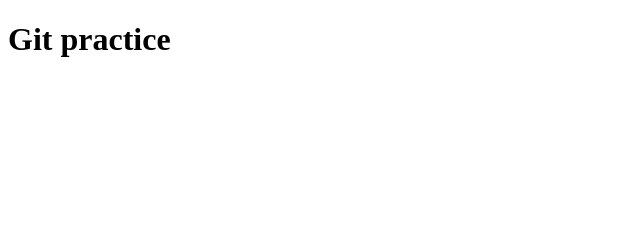
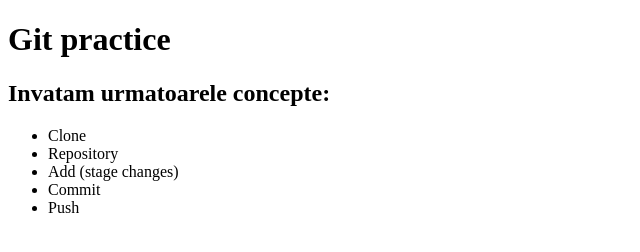
Before and after one commit to catalinpopusoi/fe12-git-practice, a plain HTML site: page index.html in a window 1280 px wide. Shown: the whole page, without its empty margins (0-640 px from the left). Drawn offline with Linux system fonts and the light colour scheme.

Commit message:
Am adaugat conceptele invatate pana acum

```diff
--- a/index.html
+++ b/index.html
@@ -8,5 +8,13 @@
 </head>
 <body>
     <h1>Git practice</h1>
+    <h2>Invatam urmatoarele concepte:</h2>
+    <ul>
+        <li>Clone</li>
+        <li>Repository</li>
+        <li>Add (stage changes)</li>
+        <li>Commit</li>
+        <li>Push</li>
+    </ul>
 </body>
 </html>
```
